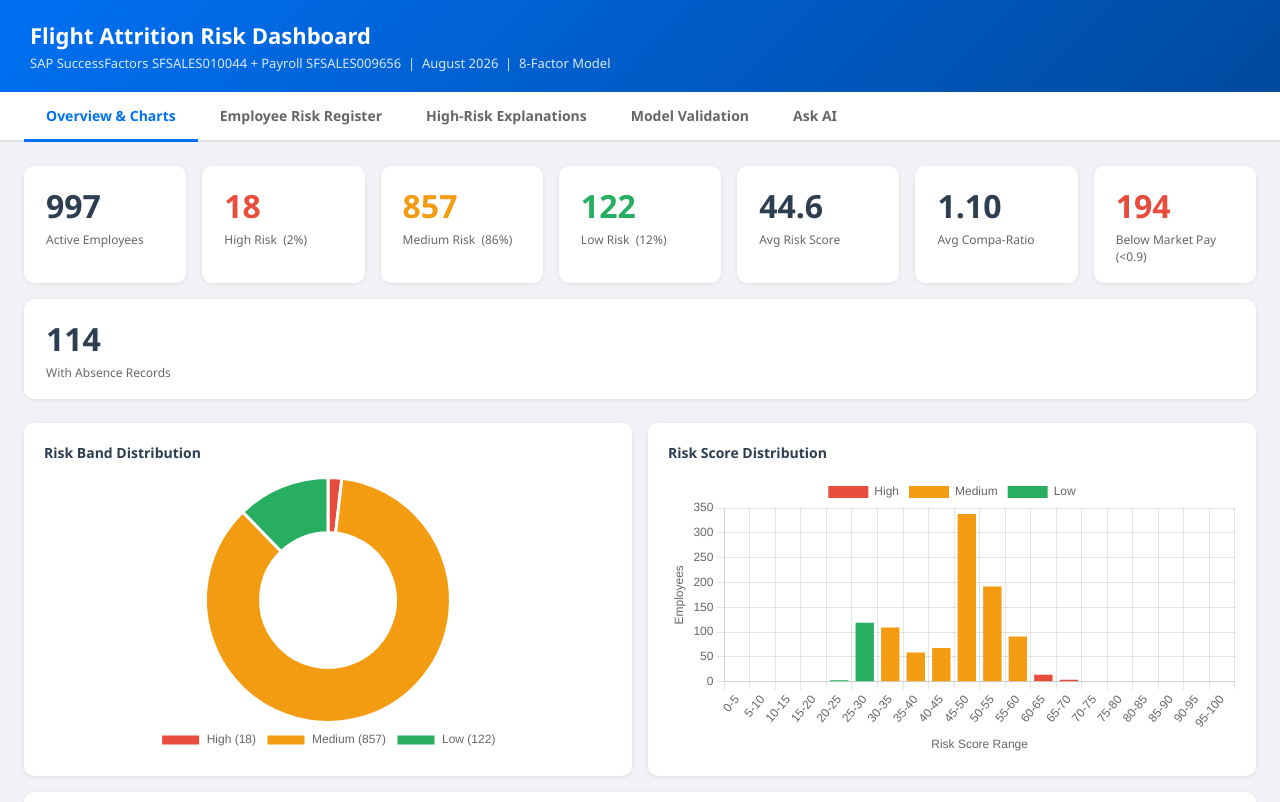
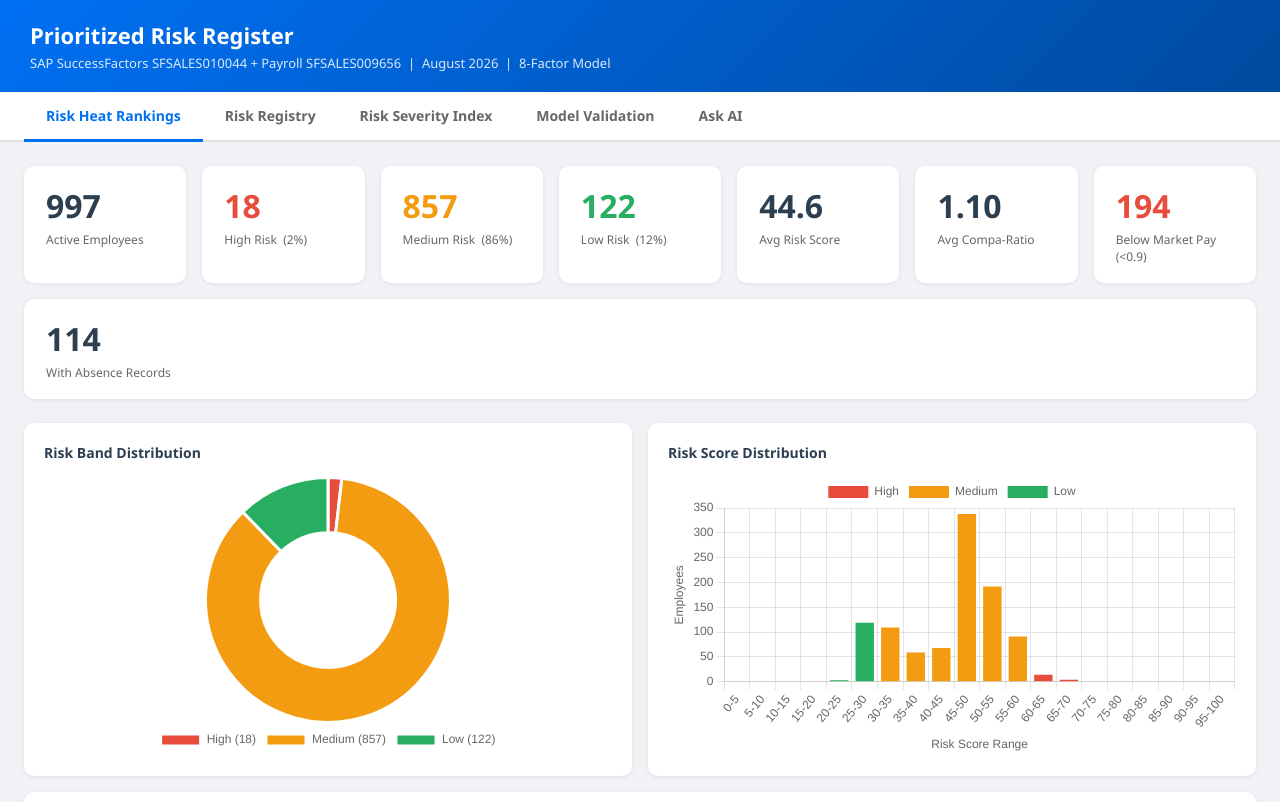
Before and after one commit to HridyaI555511/flight-attrition-poc, a website: page docs/index.html in a window 1280 px wide. Shown: the top 802 px of the page. Drawn offline with nearby package versions, Linux system fonts and the light colour scheme; no server answers.

Commit message:
refactor: rename dashboard sections to standard risk management terminology
- Title/H1: Flight Attrition Risk Dashboard → Prioritized Risk Register
- Tab: Overview & Charts → Risk Heat Rankings
- Tab: Employee Risk Register → Risk Registry
- Tab: High-Risk Explanations → Risk Severity Index

```diff
--- a/docs/index.html
+++ b/docs/index.html
@@ -3,7 +3,7 @@
 <head>
 <meta charset="UTF-8">
 <meta name="viewport" content="width=device-width, initial-scale=1.0">
-<title>Flight Attrition Risk Dashboard — SAP SuccessFactors POC</title>
+<title>Prioritized Risk Register — SAP SuccessFactors POC</title>
 <script src="https://cdn.jsdelivr.net/npm/chart.js@4.4.0/dist/chart.umd.min.js"></script>
 <style>
   *{box-sizing:border-box;margin:0;padding:0}
@@ -125,14 +125,14 @@
 <body>
 
 <div class="header">
-  <h1>Flight Attrition Risk Dashboard</h1>
+  <h1>Prioritized Risk Register</h1>
   <p>SAP SuccessFactors SFSALES010044 + Payroll SFSALES009656 &nbsp;|&nbsp; August 2026 &nbsp;|&nbsp; 8-Factor Model</p>
 </div>
 
 <div class="tabs">
-  <div class="tab active" onclick="showTab('overview',this)">Overview &amp; Charts</div>
-  <div class="tab" onclick="showTab('register',this)">Employee Risk Register</div>
-  <div class="tab" onclick="showTab('explanations',this)">High-Risk Explanations</div>
+  <div class="tab active" onclick="showTab('overview',this)">Risk Heat Rankings</div>
+  <div class="tab" onclick="showTab('register',this)">Risk Registry</div>
+  <div class="tab" onclick="showTab('explanations',this)">Risk Severity Index</div>
   <div class="tab" onclick="showTab('validation',this)">Model Validation</div>
   <div class="tab" onclick="showTab('askai',this)">Ask AI</div>
 </div>
```
